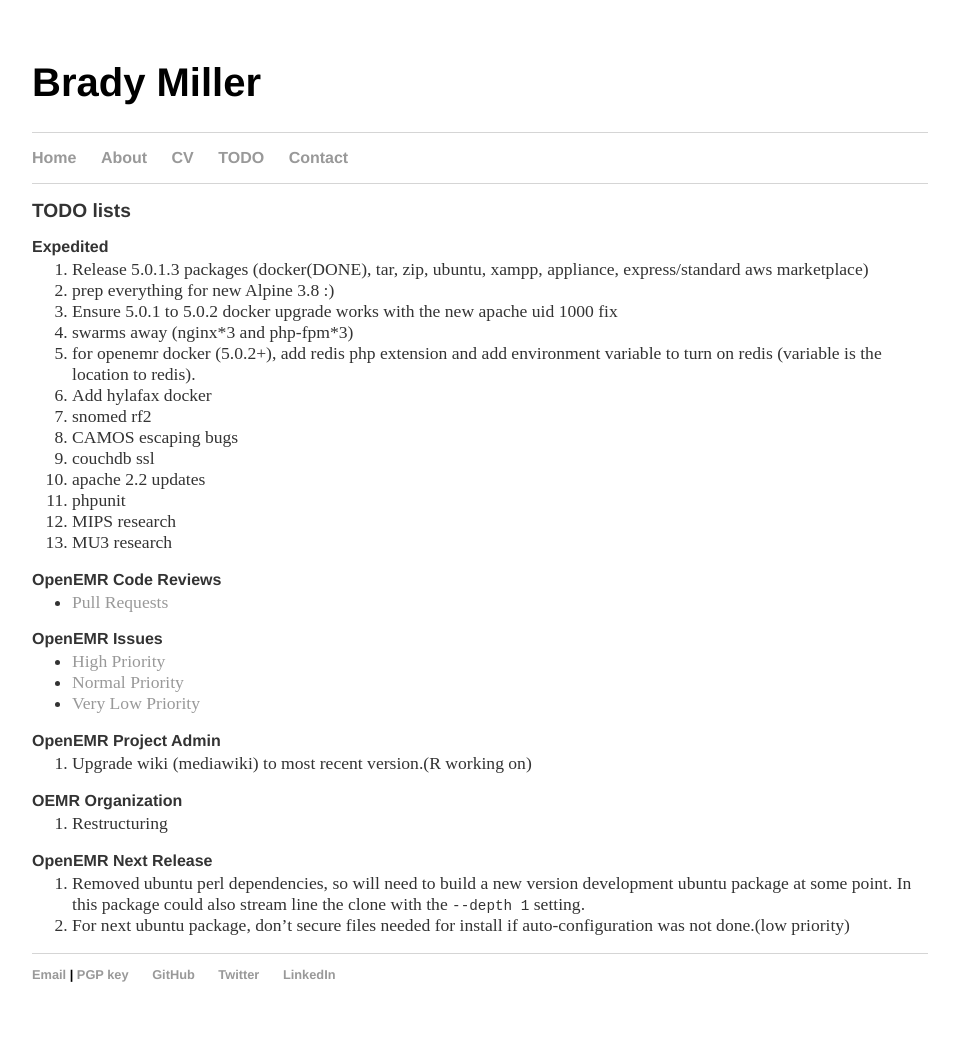
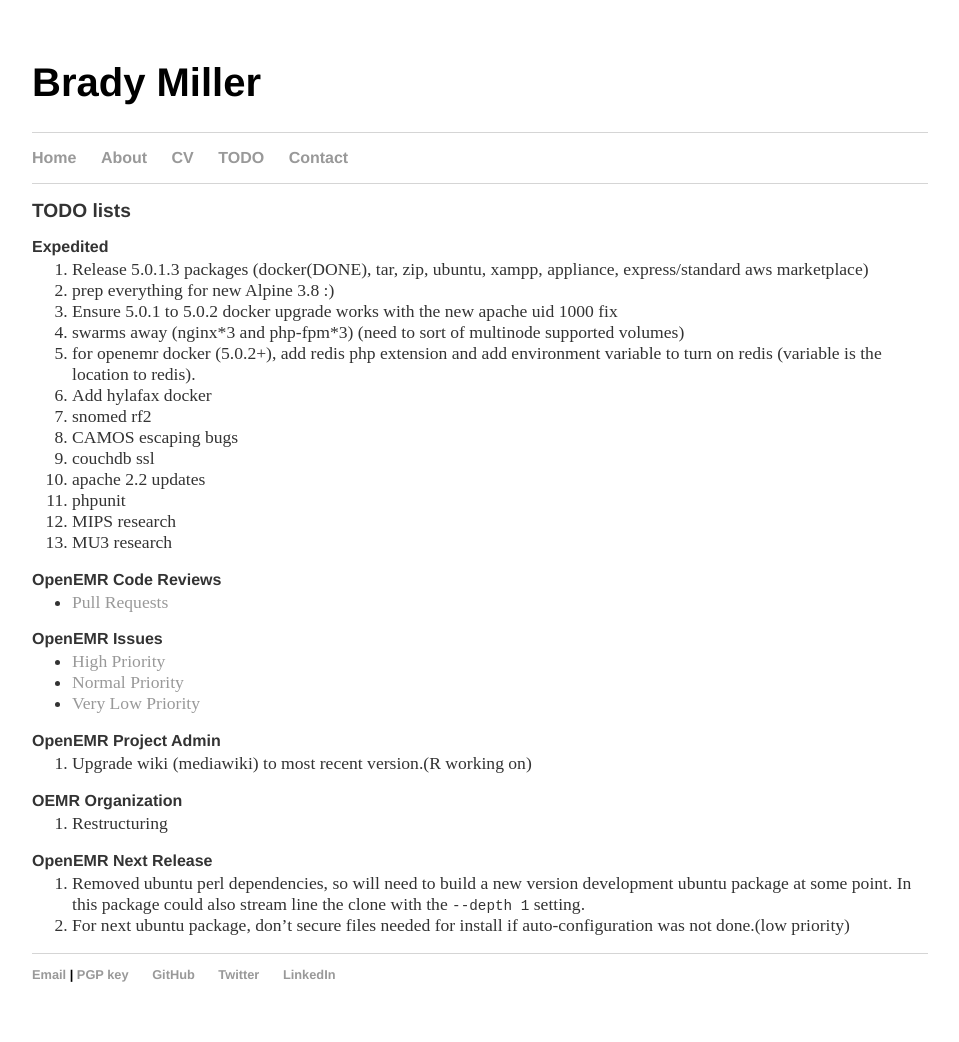
Before and after one commit to bradymiller/bradymiller.github.io, a Jekyll site: the page built from todo/index.md, in a window 1280 px wide. Shown: the whole page, without its empty margins (160-1119 px from the left). Built offline with Jekyll 4.4.1, drawn with Linux system fonts in a browser that asks for light colours; our own code applies the rules of GitHub Pages for plain Markdown files.

Commit message:
Update index.md

```diff
--- a/todo/index.md
+++ b/todo/index.md
@@ -7,7 +7,7 @@
 1. Release 5.0.1.3 packages (docker(DONE), tar, zip, ubuntu, xampp, appliance, express/standard aws marketplace)
 1. prep everything for new Alpine 3.8 :)
 1. Ensure 5.0.1 to 5.0.2 docker upgrade works with the new apache uid 1000 fix
-1. swarms away (nginx\*3 and php-fpm\*3)
+1. swarms away (nginx\*3 and php-fpm\*3) (need to sort of multinode supported volumes)
 1. for openemr docker (5.0.2+), add redis php extension and add environment variable to turn on redis (variable is the location to redis).
 1. Add hylafax docker
 1. snomed rf2
```
